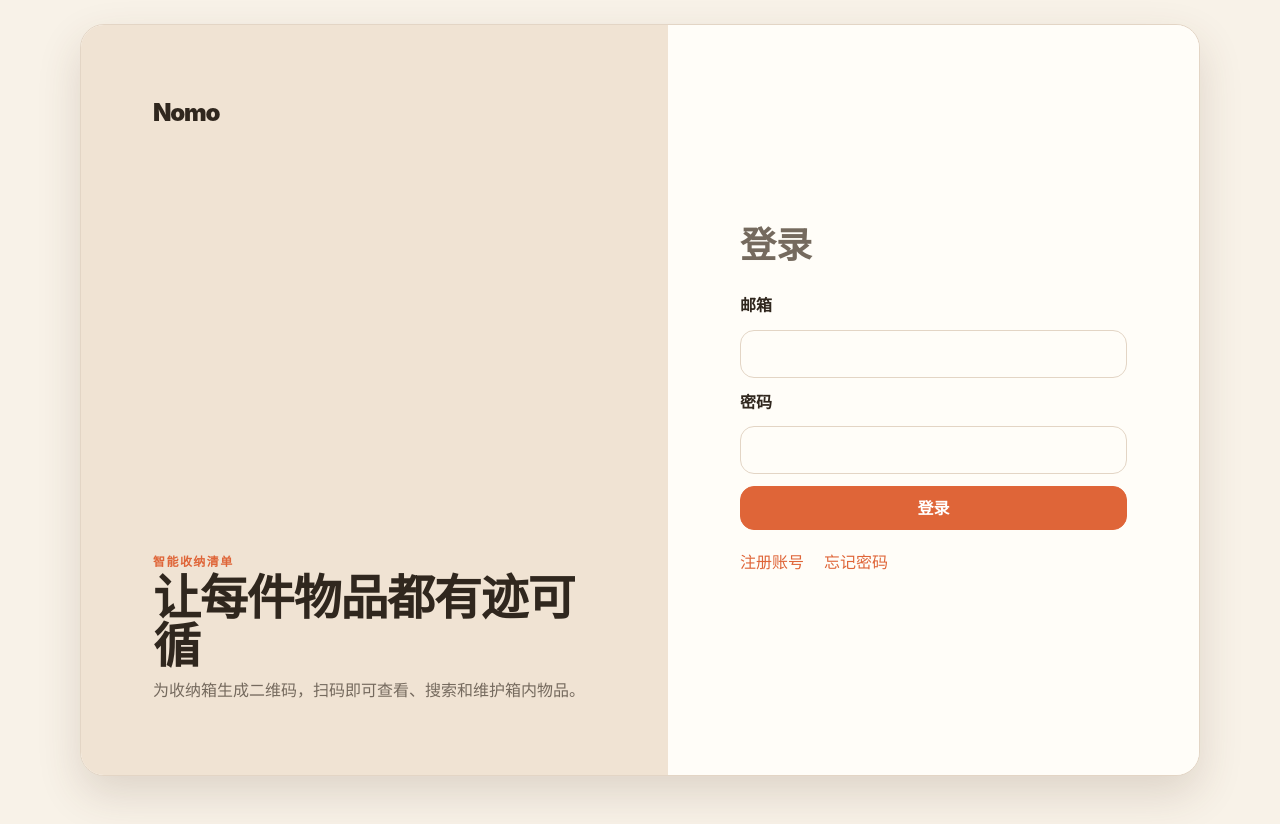
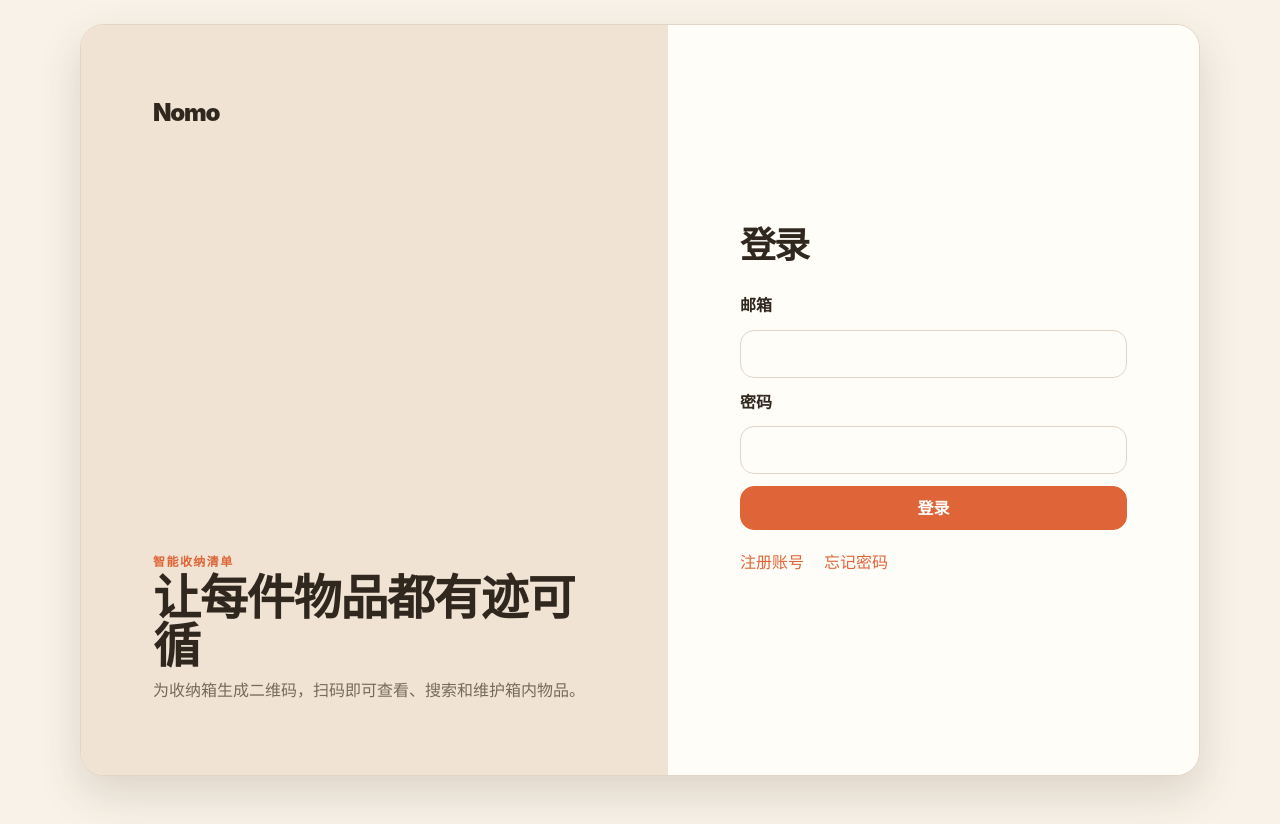
Before and after one commit to Phantomxm2021/hinomo, a React (Vite) app in the folder apps/web/: page /login in a window 1280 px wide. Built offline with nearby package versions, Linux system fonts and the light colour scheme; no server answers.

Commit message:
fix: restore semantic heading hierarchy

```diff
--- a/apps/web/src/index.css
+++ b/apps/web/src/index.css
@@ -37,6 +37,30 @@
     background: var(--color-canvas);
     color: var(--color-muted);
     font: 16px/1.55 ui-sans-serif, -apple-system, BlinkMacSystemFont, "Segoe UI", sans-serif;
+  }
+
+  h1,
+  h2,
+  h3 {
+    color: var(--color-ink);
+    font-weight: 800;
+    letter-spacing: -0.025em;
+    line-height: 1.15;
+  }
+
+  h1 {
+    font-size: clamp(2.25rem, 6vw, 4.5rem);
+    letter-spacing: -0.055em;
+    line-height: 1.05;
+  }
+
+  h2 {
+    font-size: clamp(1.35rem, 3vw, 2rem);
+  }
+
+  h3 {
+    font-size: 1.125rem;
+    line-height: 1.3;
   }
 
   button,
```
Also changed, not shown: 1 other file (tests, documents, lock files or other folders).
